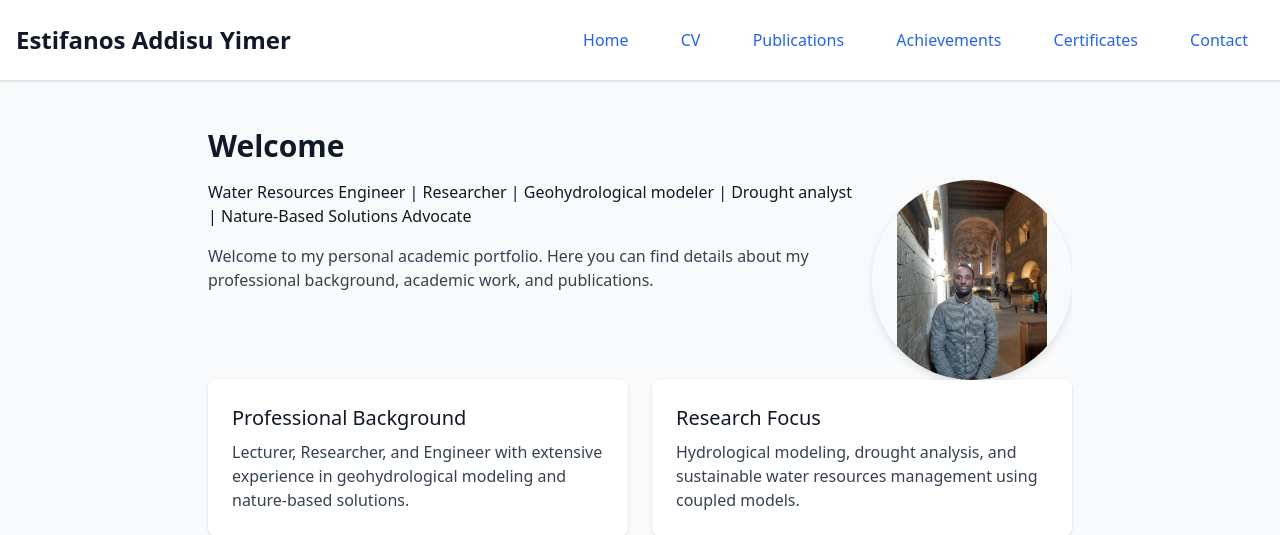
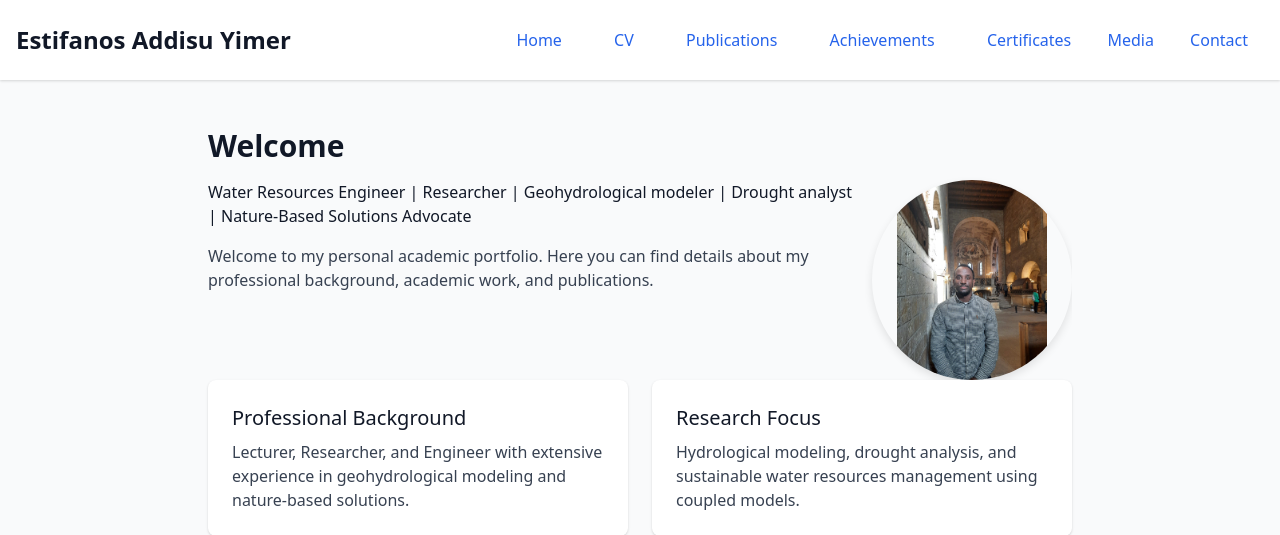
Before and after one commit to estifanosYimer/estifanos-website, a Flask app: page / in a window 1280 px wide. Shown: the top 535 px of the page. Run offline with Flask 3, Linux system fonts and the light colour scheme.

Commit message:
Update index.html

```diff
--- a/templates/index.html
+++ b/templates/index.html
@@ -79,6 +79,7 @@
     <a href="/publications" class="text-blue-600 hover:underline py-2 px-4 rounded">Publications</a>
     <a href="/achievements" class="text-blue-600 hover:underline py-2 px-4 rounded">Achievements</a>
     <a href="/certificates" class="text-blue-600 hover:underline py-2 px-4 rounded">Certificates</a>
+    <a href="/media" class="text-blue-600 hover:underline">Media</a>
     <a href="/contact" class="text-blue-600 hover:underline py-2 px-4 rounded">Contact</a>
    </nav>
   </div>
```
